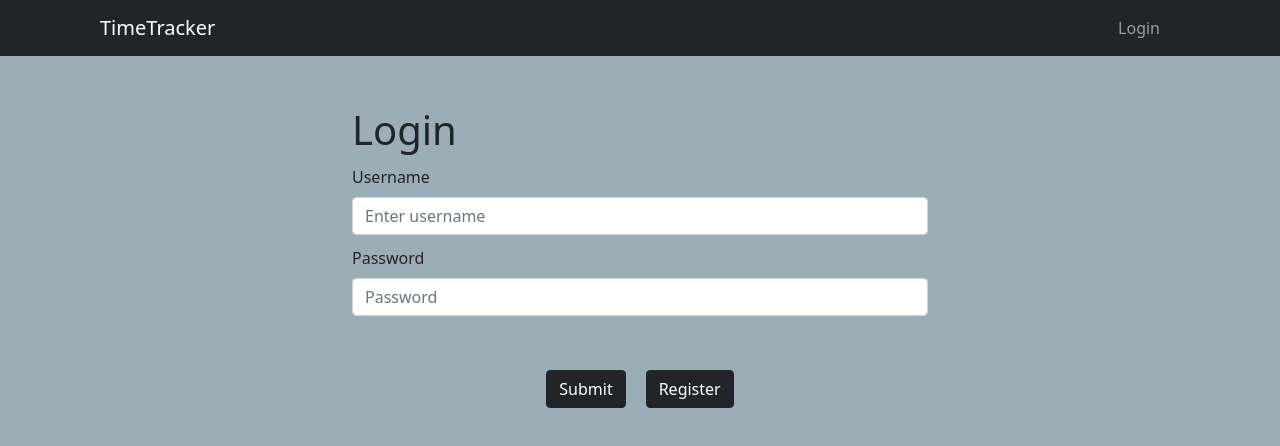
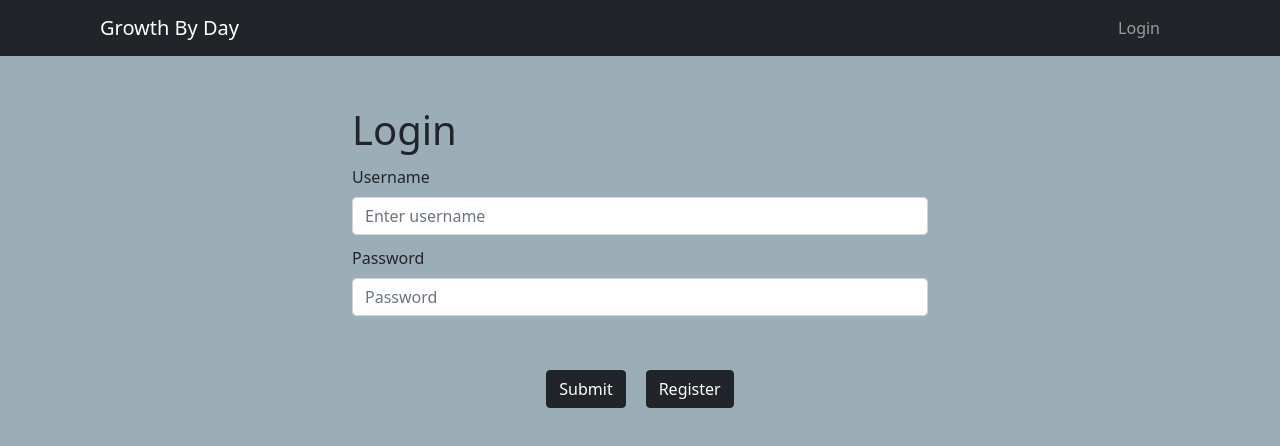
Before and after one commit to MeganPaffrath/time-tracker, a React (Create React App) app in the folder frontend/: page /login in a window 1280 px wide. Shown: the top 446 px of the page. Built offline with nearby package versions, Linux system fonts and the light colour scheme; no server answers.

Commit message:
domain decided

```diff
--- a/frontend/src/components/layout/Header.jsx
+++ b/frontend/src/components/layout/Header.jsx
@@ -9,7 +9,7 @@ export default function Header() {
   return (
     <div className="header bg-dark ">
       <Navbar bg="dark" variant="dark">
-        <Navbar.Brand href="/">TimeTracker</Navbar.Brand>
+        <Navbar.Brand href="/">Growth By Day</Navbar.Brand>
         <AuthMenu />
       </Navbar>
     </div>
```
